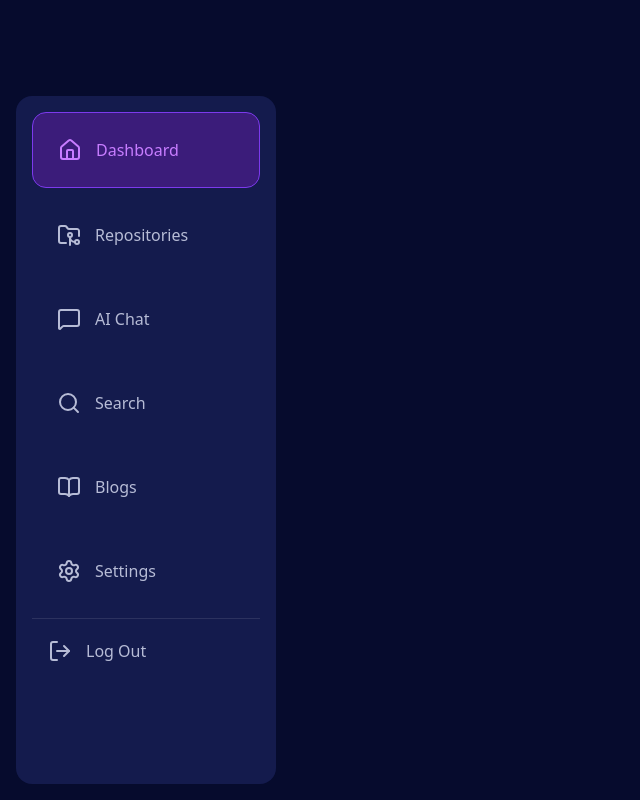
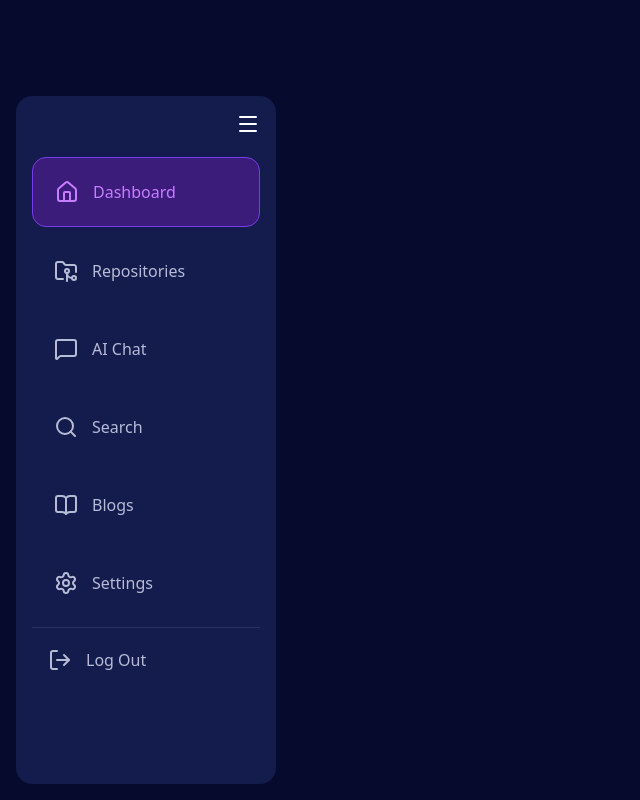
Before and after one commit to Ragamaie-Nagineni/DeVLens, a React app in the folder frontend/: page / in a window 1280 px wide. Shown: the whole page, without its empty margins (0-640 px from the left). Built offline with nearby package versions, Linux system fonts and the light colour scheme; the HTML template or start-up script is replaced by a standard one.

Commit message:
added collapse button

```diff
--- a/frontend/src/components/Sidebar/Sidebar.css
+++ b/frontend/src/components/Sidebar/Sidebar.css
@@ -10,7 +10,6 @@
 
     padding: 10px 16px; */
     width: 260px;
-  /* expanded width by default */
   position: fixed;
   top: 6rem;
   left: 1rem;
@@ -24,8 +23,30 @@
   box-sizing: border-box;
   border-radius: 1rem;
   color: white;
+
+  transition: all 0.3s ease;
+    overflow: hidden;
 }
 
+.sidebar.collapsed{
+    width: 90px;
+    padding: 1rem 0.9rem;
+}
+
+.sidebar.collapsed li{
+  justify-content: center;
+    padding: 20px;
+}
+
+.sidebar.collapsed .logout{
+    justify-content: center;
+    padding: 18px;
+}
+.sidebar.collapsed .close-btn{
+    justify-self: center;
+    margin-left: auto;
+    margin-bottom: 2rem;
+}
 .sidebar ul{
     list-style: none;
     padding: 0;
@@ -37,7 +58,7 @@
     align-items: center;
     gap: 14px;
 
-    padding: 25px;
+    padding: 22px;
     margin-bottom: 10px;
 
     border-radius: 14px;
@@ -46,6 +67,15 @@
     cursor: pointer;
 
     transition: 0.3s;
+}
+
+.close-btn{
+    margin-left: auto;
+    margin-bottom: 1rem;
+}
+
+.close-btn:hover{
+   color: #B06CFF;
 }
 
 .sidebar li:hover{
--- a/frontend/src/components/Sidebar/Sidebar.jsx
+++ b/frontend/src/components/Sidebar/Sidebar.jsx
@@ -1,4 +1,5 @@
 import react from "react";
+import { useState,useEffect } from "react";
 import "./Sidebar.css";
 import {
   Home,
@@ -9,20 +10,30 @@ import {
   BookOpen,
   Settings,
   LogOut,
+ PanelLeftClose,
+ PanelLeftOpen,
+ Menu
 } from "lucide-react";
 function Sidebar(){
+   const [collapsed,setcollapsed]=useState("");
+
+   function handleCollapse(){
+      setcollapsed(!collapsed);
+   }
     return(
-       <div className="sidebar">
+       <div className={collapsed ? "sidebar collapsed" : "sidebar"}>
+         <div className="close-btn" onClick={handleCollapse}><Menu/></div>
         <ul>
-           <li className="active"> <Home/>Dashboard</li>
-           <li><FolderGit2/>Repositories</li>
-           <li><MessageSquare />AI Chat</li>
-           <li><Search/>Search</li>
-           <li><BookOpen></BookOpen>Blogs</li>
-           <li><Settings/>Settings</li>
+           <li className="active"> <Home/>{!collapsed && <span>Dashboard</span>}</li>
+           <li><FolderGit2/>{!collapsed && <span>Repositories</span>}</li>
+           <li><MessageSquare />{!collapsed &&<span>AI Chat</span>}</li>
+           <li><Search/>{!collapsed &&<span>Search</span>}</li>
+           <li><BookOpen/>{!collapsed &&<span>Blogs</span>}</li>
+           <li><Settings/>{!collapsed &&<span>Settings</span>}</li>
         </ul>
         <div className="logout">
-           <LogOut/>Log Out
+         <LogOut/>
+           {!collapsed && <span>Log Out</span>}
         </div>
        </div>
     )
```
